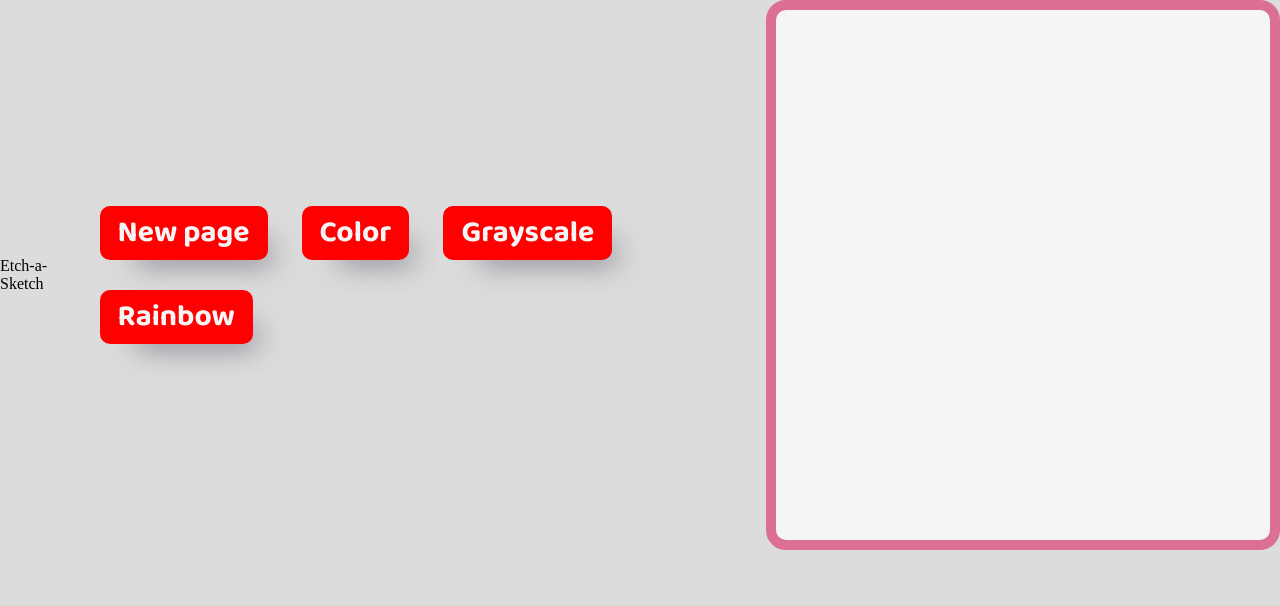
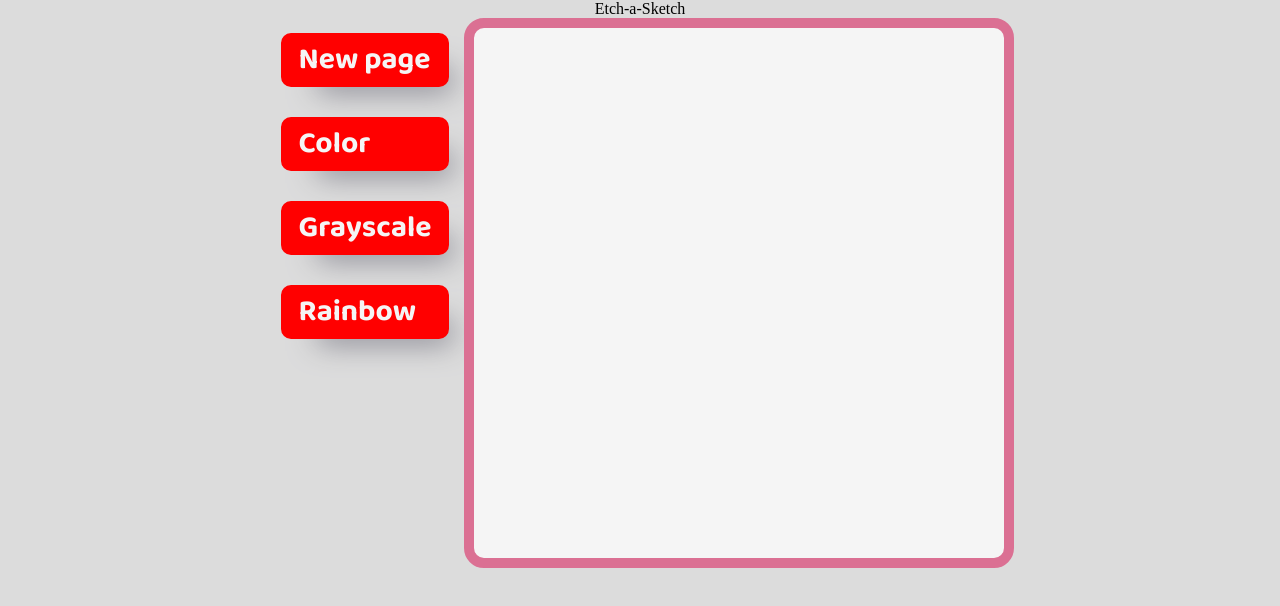
Before and after one commit to marwels/Etch-a-Sketch, a plain HTML site: page index.html in a window 1280 px wide. Drawn offline with Linux system fonts and the light colour scheme.

Commit message:
add flex to style new elements on page

```diff
--- a/index.html
+++ b/index.html
@@ -18,6 +18,7 @@
     <div>
         <h1>Etch-a-Sketch</h1>
     </div>
+    <div id="buttonsAndContainer">
         <div id="buttons">
             <button id="new" onclick="newCanva()">New page</button>
             <button id="color">Color</button>
@@ -25,7 +26,7 @@
             <button id="rainbow">Rainbow</button>
         </div>
         <div id="container">
-
+        </div>
     </div>
 
 </body>
--- a/style.css
+++ b/style.css
@@ -3,6 +3,17 @@
     display: flex;
     justify-content: center;
     align-items: center;
+    flex-direction: column;
+}
+
+#buttonsAndContainer {
+    display: flex;
+    flex-direction: row;
+}
+
+#buttons {
+display: flex;
+flex-direction: column;
 }
 
 
```
Lines whose indentation alone changed are shown as unchanged.
